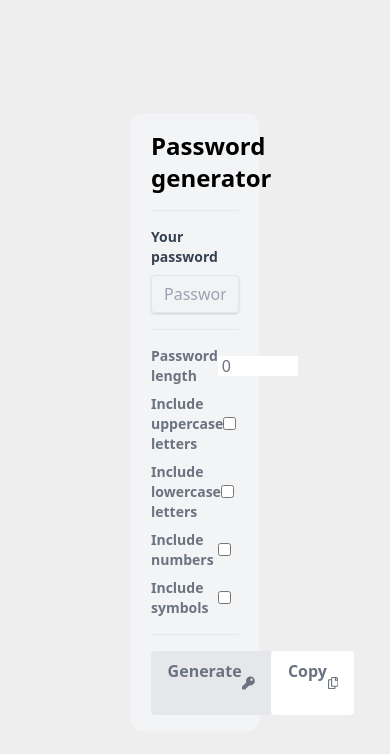
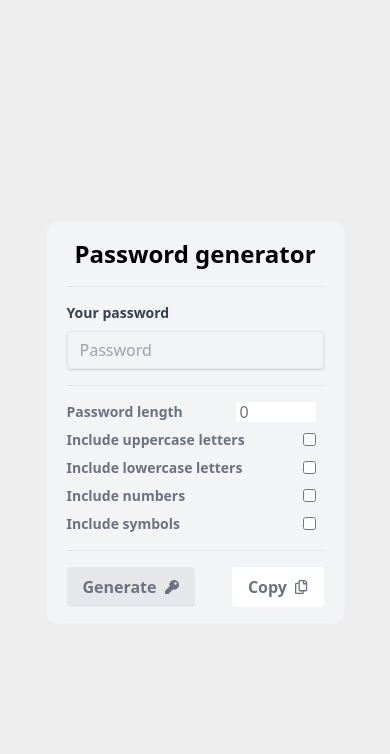
Before and after one commit to oleksiyserb/password-generator, a Vue app: page / in a window 390 px wide. Shown: the top 754 px of the page. Built offline with nearby package versions, Linux system fonts and the light colour scheme.

Commit message:
Fixed styles

```diff
--- a/src/App.vue
+++ b/src/App.vue
@@ -5,7 +5,7 @@
     >
       <div
         style="border: 1px solid hsla(0, 0%, 88%, 0.2)"
-        class="test min-w-2xl w-4/12 rounded-xl bg-gray-100 px-5"
+        class="lg:w-4/12 md:w-6/12 rounded-xl bg-gray-100 px-5"
       >
         <h1 class="text-center text-2xl font-bold my-4">Password generator</h1>
 
@@ -87,7 +87,7 @@
 
         <hr />
 
-        <div class="flex items-center justify-between my-4">
+        <div class="flex items-center justify-between my-4 md:static relative">
           <button
             class="bg-white border-gray-500 text-gray-500 font-bold py-2 px-4 rounded flex items-center"
             type="button"
@@ -119,7 +119,7 @@
           <p
             v-if="successCopy"
             style="bottom: -50px; left: 0"
-            class="text-green-700 bg-green-100 rounded-lg py-1 px-2"
+            class="text-green-700 bg-green-200 rounded-lg py-1 px-2 md:static absolute right-0 text-center"
           >
             Text Coppied!
           </p>
@@ -175,7 +175,7 @@ export default {
   computed: {
     smallOrBigLength() {
       return (
-        this.options.passwordLength <= 0 || this.options.passwordLength > 30
+        this.options.passwordLength <= 2 || this.options.passwordLength > 30
       );
     },
   },
```
